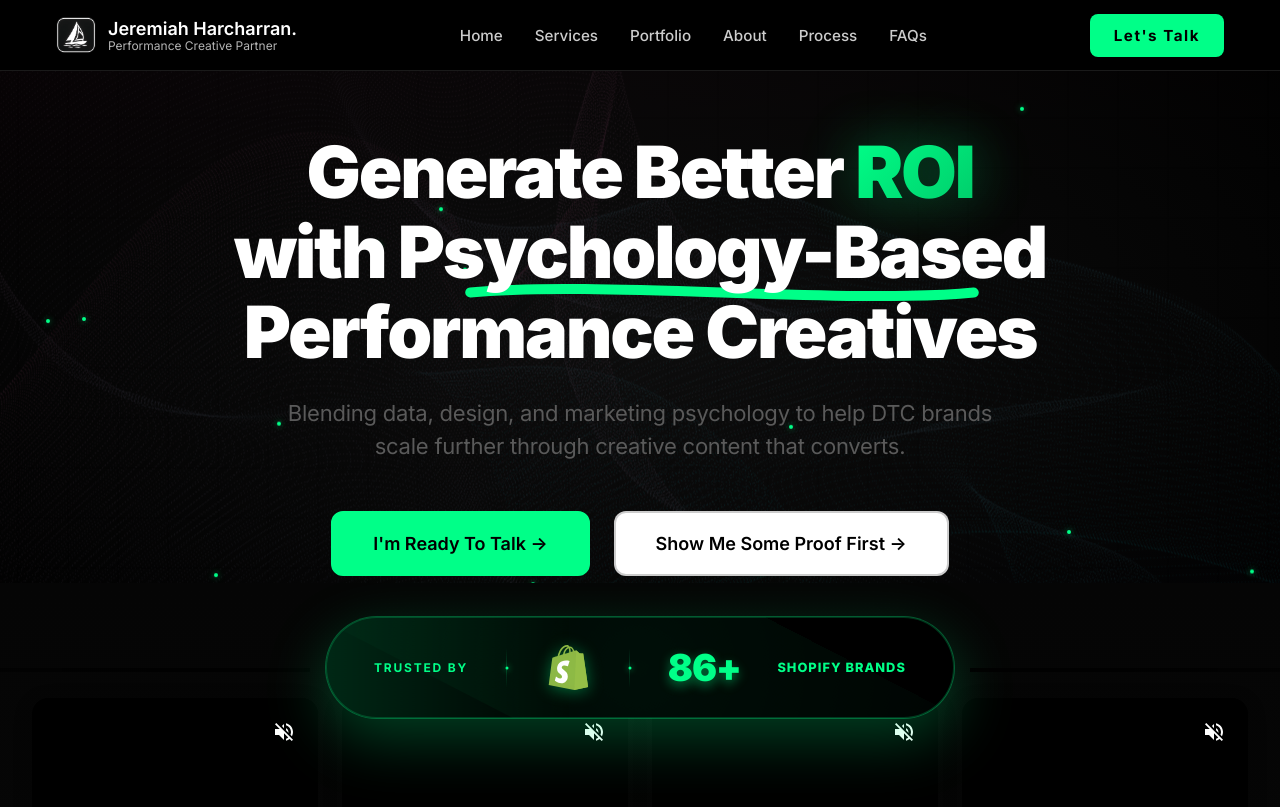
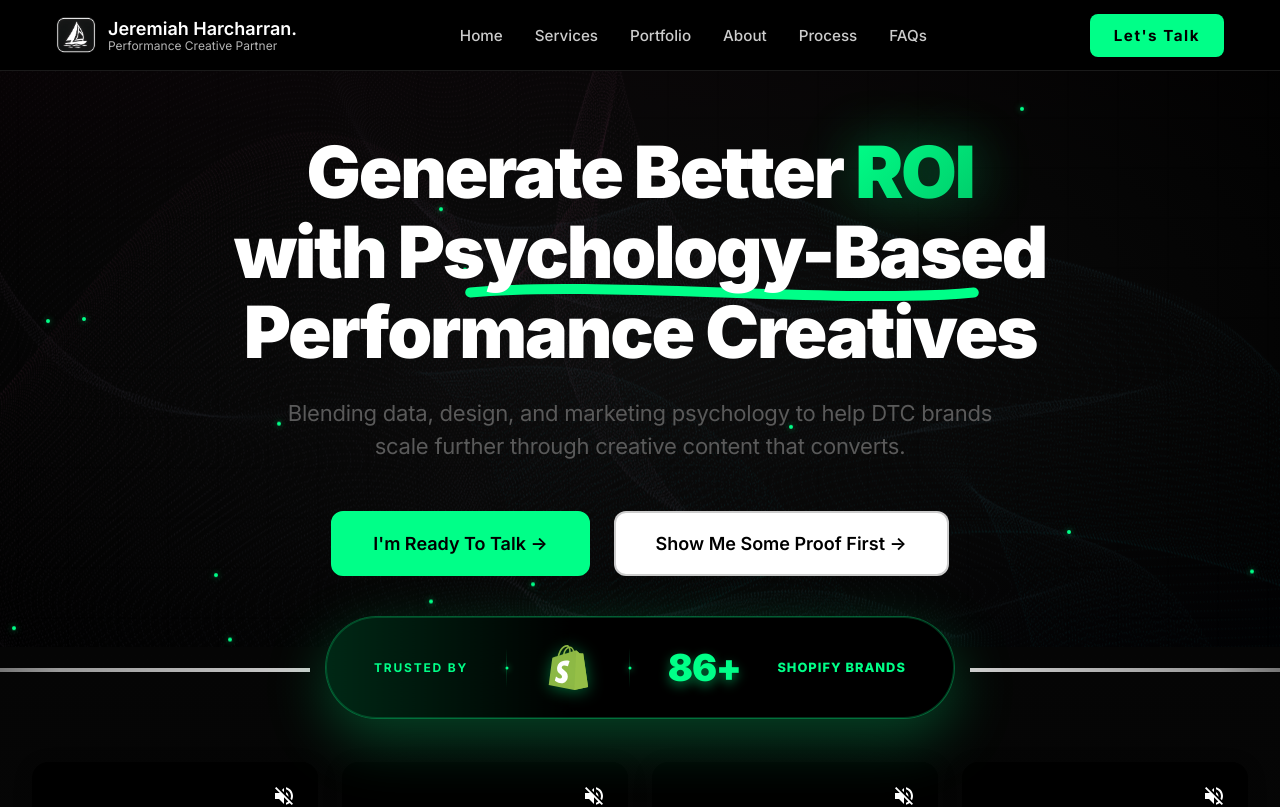
Before and after one commit to Mo-Ibra/jeremiah-portfolio, a Next.js app: page / in a window 1280 px wide. Shown: the top 807 px of the page. Built offline with nearby package versions, Linux system fonts and the light colour scheme.

Commit message:
Fix Issue

```diff
--- a/components/NewNavigation.js
+++ b/components/NewNavigation.js
@@ -11,11 +11,18 @@ export default function NewNavigation() {
     setIsMenuOpen(!isMenuOpen);
   };
 
+  const scrollToHero = () => {
+    const heroSection = document.getElementById("hero");
+    if (heroSection) {
+      heroSection.scrollIntoView({ behavior: "smooth" });
+    }
+  };
+
   return (
     <nav className="navbar">
       <div className="navbar-container">
         {/* Logo Section */}
-        <div className="navbar-brand">
+        <div className="navbar-brand" onClick={scrollToHero}>
           <div className="brand-icon">
             <Image
               src={"/images/logo.png"}
--- a/styles/hero.css
+++ b/styles/hero.css
@@ -19,7 +19,7 @@
     url("../public/images/hero/1.jpg") !important;
 
   background-size: auto, cover !important;
-  background-repeat: no-repeat !important;
+  background-repeat: repeat !important;
   background-position: 50% 50% !important;
   background-blend-mode: normal !important;
 }
@@ -813,9 +813,9 @@ body.dark .hero-btn-secondary {
   width: 500px;
   background: linear-gradient(
     90deg,
-    rgba(0, 0, 0, 0) 0%,
-    rgba(0, 0, 0, 0.6) 50%,
-    rgba(0, 0, 0, 0.8) 100%
+    rgba(255, 255, 255, 0) 0%,
+    rgba(255, 255, 255, 0.6) 50%,
+    rgba(255, 255, 255, 0.8) 100%
   );
 }
 
@@ -824,9 +824,9 @@ body.dark .hero-btn-secondary {
   top: calc(50% - 30px);
   background: linear-gradient(
     90deg,
-    rgba(0, 0, 0, 0) 0%,
-    rgba(0, 0, 0, 0.6) 50%,
-    rgba(0, 0, 0, 0.8) 100%
+    rgba(255, 255, 255, 0) 0%,
+    rgba(255, 255, 255, 0.6) 50%,
+    rgba(255, 255, 255, 0.8) 100%
   );
 }
 
@@ -835,9 +835,9 @@ body.dark .hero-btn-secondary {
   top: calc(50% - 30px);
   background: linear-gradient(
     90deg,
-    rgba(0, 0, 0, 0.8) 0%,
-    rgba(0, 0, 0, 0.6) 50%,
-    rgba(0, 0, 0, 0) 100%
+    rgba(255, 255, 255, 0.8) 0%,
+    rgba(255, 255, 255, 0.6) 50%,
+    rgba(255, 255, 255, 0) 100%
   );
 }
 
@@ -897,7 +897,7 @@ body.dark .hero-btn-secondary {
   }
 }
 
-.trust-content::before {
+/* .trust-content::before {
   content: "";
   position: absolute;
   top: -50%;
@@ -911,7 +911,7 @@ body.dark .hero-btn-secondary {
   );
   animation: trustGlow 8s ease-in-out infinite;
   pointer-events: none;
-}
+} */
 
 @keyframes trustGlow {
   0%,
--- a/styles/new-navbar.css
+++ b/styles/new-navbar.css
@@ -26,6 +26,7 @@
   align-items: center;
   gap: 0.75rem;
   color: white;
+  cursor: pointer;
 }
 
 .navbar .brand-icon img {
--- a/styles/video-reels.css
+++ b/styles/video-reels.css
@@ -4,7 +4,7 @@
   position: relative;
   overflow: hidden;
   z-index: 0; /* Ensure it's not overlapping the grid */
-  margin-top: -16rem; /* Move the section up */
+  margin-top: -12rem; /* Move the section up */
 }
 
 /* TESTING BLACK */
```
Also changed, not shown: app/globals.css (line endings or trailing spaces).
